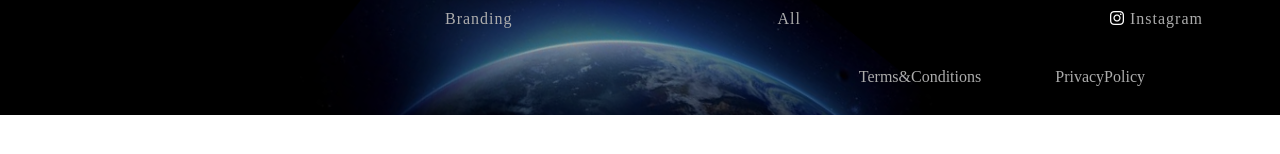
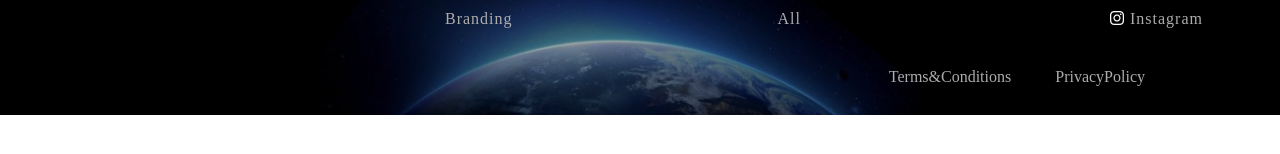
Before and after one commit to Jhih-Ting23472002/u-apexion-react, a React (Create React App) app: page / in a window 1280 px wide. Shown: the part 168-322 px from the top of the page. Built offline with nearby package versions, Linux system fonts and the light colour scheme.

Commit message:
footer update

```diff
--- a/src/components/Footer.js
+++ b/src/components/Footer.js
@@ -117,7 +117,7 @@ const Footer = () => {
           </div>
 
           <div className="f5 d-none d-xl-block">
-            <p className="footer-alt mb-0 f-14" style={{ wordSpacing: '70px' }}>
+            <p className="footer-alt mb-0 f-14">
               <a href="#/">Terms&Conditions </a>
               <a href="#/">PrivacyPolicy</a>
             </p>
--- a/src/components/footer.css
+++ b/src/components/footer.css
@@ -98,6 +98,7 @@ li {
 
 .footer-alt {
   color: #acacac;
+  word-spacing: 40px;
 }
 
 .footer-heading2 {
```
